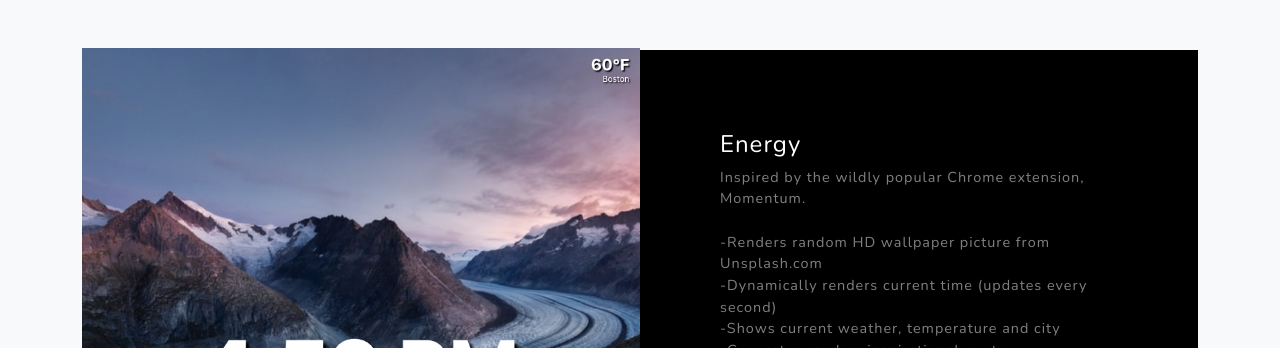
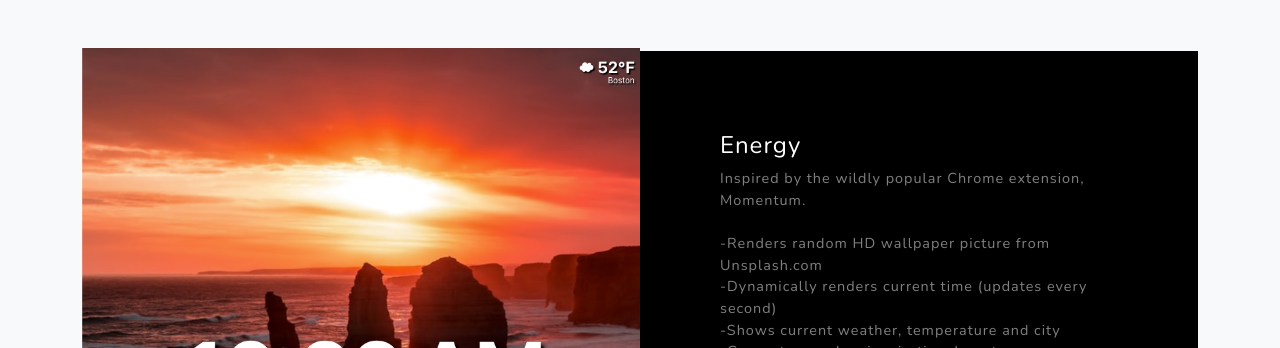
Before and after one commit to perryfhuang/perryfhuang.github.io, a website: page index.html in a window 1280 px wide. Shown: the part 4186-4534 px from the top of the page. Drawn offline with nearby package versions, Linux system fonts and the light colour scheme.

Commit message:
Update Energy screenshot

```diff
--- a/index.html
+++ b/index.html
@@ -134,7 +134,7 @@
                 </div>
                 <!-- Project Three Row-->
                 <div class="row justify-content-center align-items-center no-gutters mb-5">
-                    <div class="col-lg-6"><a href="https://perryfhuang.github.io/energy/#/" target="_blank"><img class="img-fluid" src="assets/img/energy5.png" alt="" /></a></div>
+                    <div class="col-lg-6"><a href="https://perryfhuang.github.io/energy/#/" target="_blank"><img class="img-fluid" src="assets/img/energy6.png" alt="" /></a></div>
                     <div class="col-lg-6">
                         <div class="bg-black text-center h-100 project">
                             <div class="d-flex h-100">
```
Also changed, not shown: assets/img/energy6.png (added).
